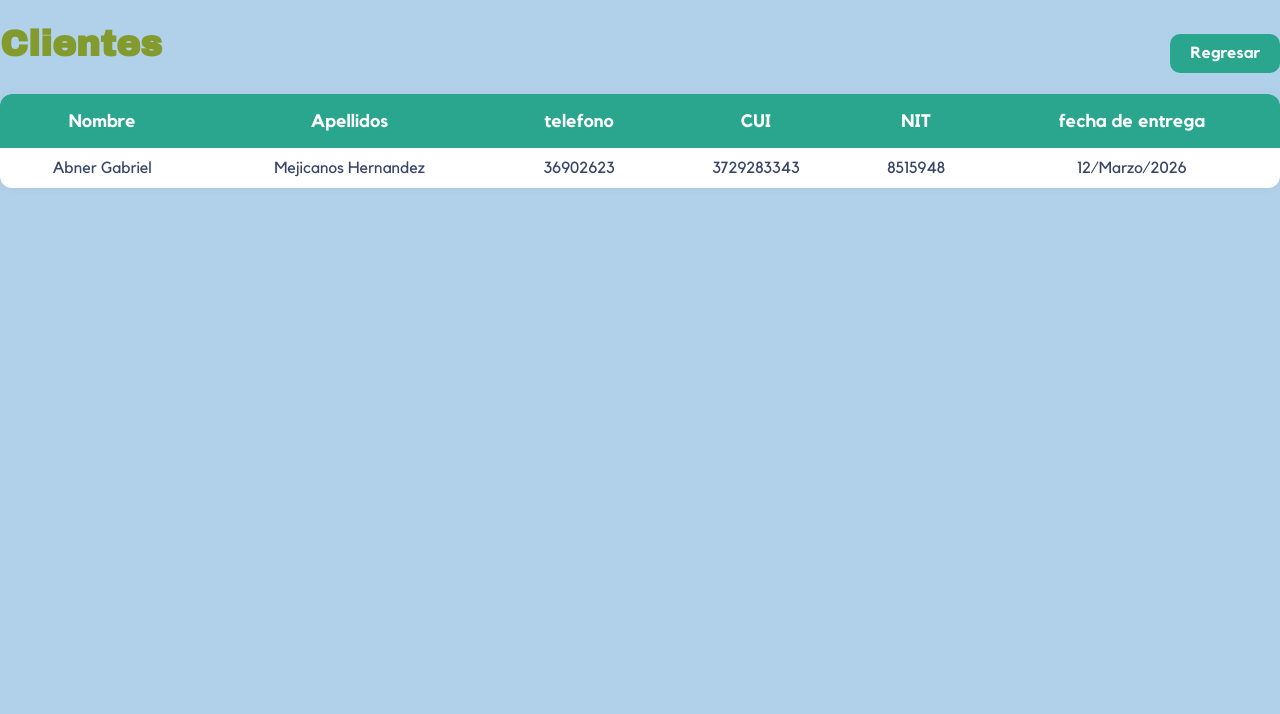
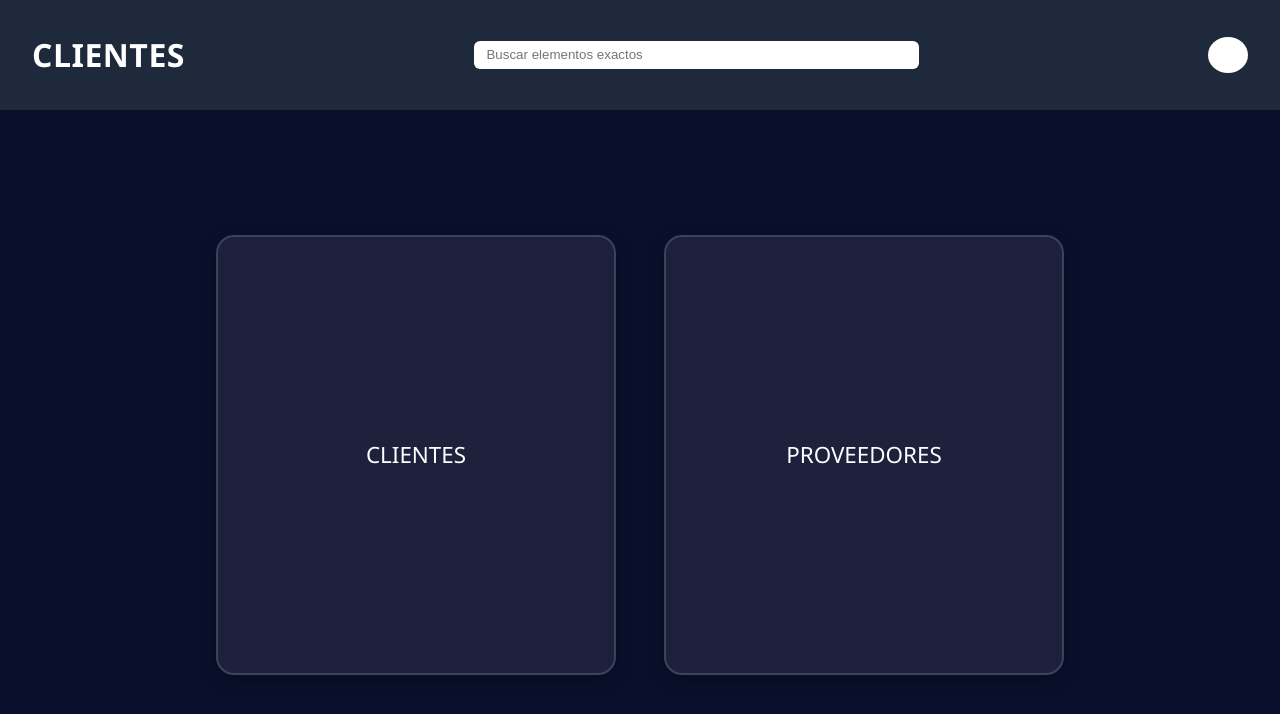
Before and after one commit to Ninaswiftie09/BOF, a Vue app in the folder Frontend_mejorado/: page /clientes in a window 1280 px wide. Shown: the top 714 px of the page. Built offline with nearby package versions, Linux system fonts and the light colour scheme; no server answers.

Commit message:
Edición de la pantalla de Clientes
Se agregó también la dirección a las pantallas proveedor y clientesregistro que son funciones de la pantalla Clientes

```diff
--- a/Frontend_mejorado/src/views/clientes.vue
+++ b/Frontend_mejorado/src/views/clientes.vue
@@ -1,96 +1,112 @@
+<script setup>
+import { useRouter } from 'vue-router'
+const router = useRouter()
+
+function go (path) {
+  router.push(path)
+}
+</script>
+
 <template>
-    <div class="clientes-container">
-      <h1>Clientes</h1>
-      <router-link to="/" class="back-button">Regresar</router-link>
+  <div class="crm-home">
 
-      <table>
-        <thead>
-          <tr>
-            <th>Nombre</th>
-            <th>Apellidos</th>
-            <th>telefono</th>
-            <th>CUI</th>
-            <th>NIT</th>
-            <th>fecha de entrega</th>
+    <!-- Barra superior (idéntica a Home) -->
+    <header class="top-bar">
 
-          </tr>
-        </thead>
-        <tbody>
-          <tr>
-            <td>Abner Gabriel</td>
-            <td>Mejicanos Hernandez</td>
-            <td>36902623</td>
-            <td>3729283343</td>
-            <td>8515948</td>
-            <td>12/Marzo/2026</td>
+      <h1>CLIENTES</h1>
 
+      <input placeholder="Buscar elementos exactos" class="search"/>
 
-          </tr>
-        </tbody>
-      </table>
+      <button class="avatar-btn"></button>
+    </header>
+
+    <!-- Contenedor central -->
+    <main class="cards-wrapper">
+      <button class="big-card" @click="go('/clientesregistro')">
+        <span>CLIENTES</span>
+      </button>
+      <button class="big-card" @click="go('/proveedores')">
+        <span>PROVEEDORES</span>
+      </button>
+    </main>
+
   </div>
 </template>
 
+
 <style scoped>
-  .inventory-container {
-    padding: 40px;
-    background-color: var(--color-octonary);
-    min-height: 100vh;
+.crm-home{
+  min-height:100vh;
+  background: #0a0f2c;
+  display:flex;
+  flex-direction:column;
 }
 
-  h1 {
-    font-size: 36px;
-    font-weight: bold;
-    color: var(--color-primary);
-    margin-bottom: 30px;
+
+/* Top Bar*/
+.top-bar{
+  display:flex;
+  align-items:center;
+  justify-content: space-between;
+  gap:1.5rem;
+  padding:.75rem 2rem;
+  background: #1e293b;
+  color:var(--color-novenary);
 }
 
-  .back-button {
-    background-color: var(--color-secondary);
-    color: white;
-    padding: 10px 20px;
-    border-radius: 10px;
-    font-weight: bold;
-    text-decoration: none;
-    float: right;
-    margin-top: -60px;
+
+h1{
+  font-family:'Segoe UI', sans-serif;
+  color:#ffffff;
+  letter-spacing:.5px;
   }
 
-  .back-button:hover {
-    background-color: var(--color-tertiary);
+.search{
+  flex:1 1 420px;
+  max-width:420px;
+  margin:0 auto;
+  padding:.4rem .8rem;
+  border-radius:6px;
+  border:none;
+  background:var(--color-novenary);
+  color:var(--color-senary);
+}
+.avatar-btn{
+  width:36px; height:36px;
+  border-radius:50%;
+  background:var(--color-novenary);
+  border:none; cursor:pointer;
 }
 
-  table {
-    width: 100%;
-    border-collapse: collapse;
-    background-color: white;
-    border-radius: 12px;
-    overflow: hidden;
-    box-shadow: 0 0 10px rgba(0,0,0,0.05);
+
+/* Tarjetas */
+.cards-wrapper{
+  flex:1; display:flex; justify-content:center; align-items:center;
+  gap:3rem; flex-wrap:wrap; padding:2rem;
 }
 
-  th {
-    background-color: var(--color-secondary);
-    color: white;
-    font-weight: bold;
-    padding: 16px;
-    font-size: 18px;
+.big-card{
+  width:400px;
+  height:440px;
+  background:rgba(255,255,255,.08);  /* Para la transparencia */
+  border:2px solid rgba(255,255,255,.15);
+  border-radius:18px; cursor:pointer;
+  backdrop-filter:blur(4px);
+  box-shadow:0 4px 20px rgba(0,0,0,.25);
+  display:flex; justify-content:center; align-items:center;
+  transition:background .2s , transform .2s;
+
+  font-family:'Segoe UI', sans-serif;
+  font-size:1.4rem; color:#fff;
 }
+.big-card:hover{
+  background:rgba(0,0,0,.25);                    /* Para oscurecer cuando mi cursor está arriba */
+  transform:translateY(-6px) scale(1.03);
+}
+.big-card span{ pointer-events:none; }
 
-  td {
-    text-align: center;
-    padding: 12px;
-    font-size: 16px;
-    color: var(--color-senary);
-  }
-
-  tr:nth-child(even) {
-    background-color: #f9f9f9;
-  }
-
-  .en-escasez {
-    background-color: #fff2f2;
-    color: #b00020;
-    font-weight: bold;
+@media (max-width:600px){
+  .big-card{ width:180px; height:220px; font-size:1.2rem; }
+  .cards-wrapper{ gap:1.5rem; }
 }
 </style>
```
Also changed, not shown: Frontend_mejorado/src/router/index.js (+8 -1 lines). Lines whose indentation alone changed are shown as unchanged.
